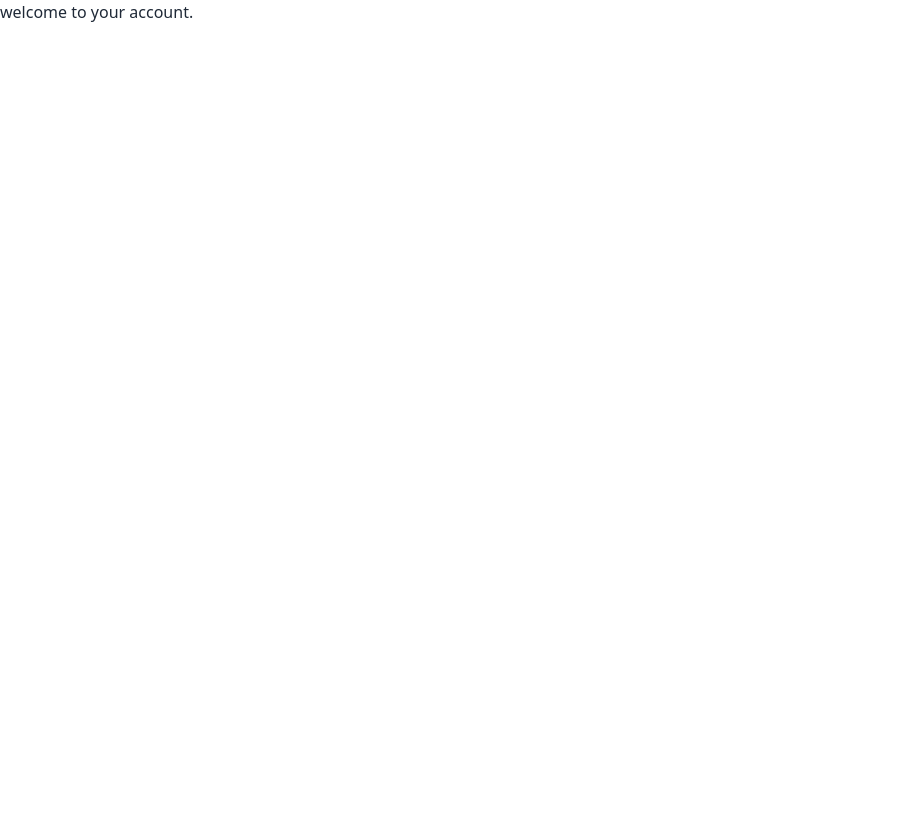
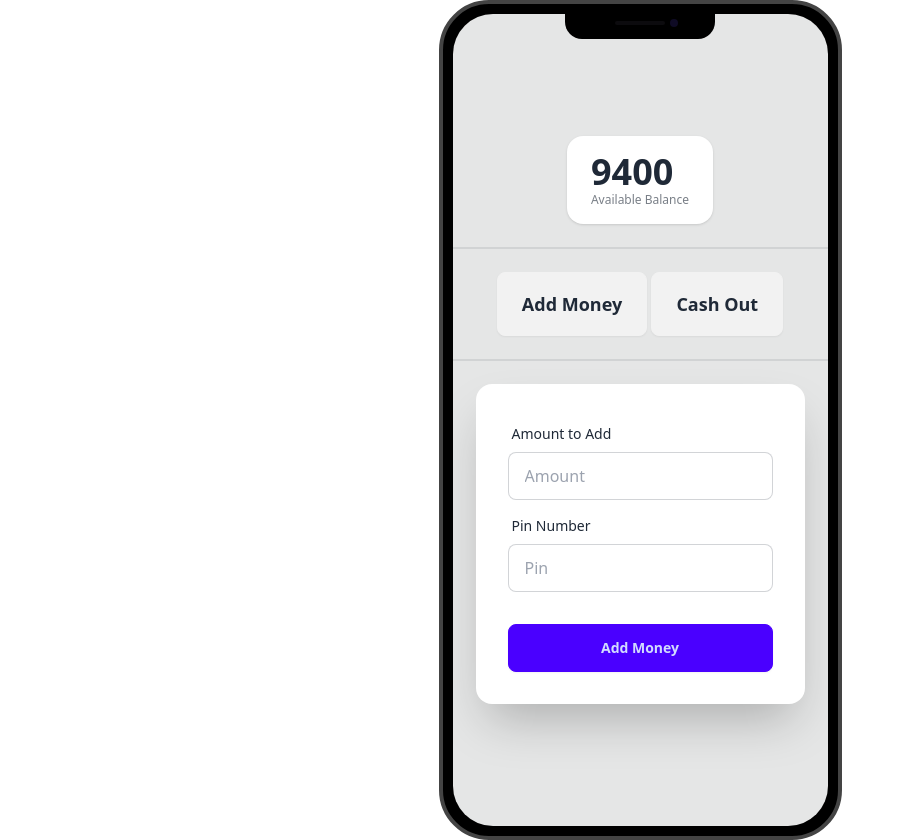
Before and after one commit to Didar-Druboy/payoo-mobile-bank, a plain HTML site: page home.html in a window 1280 px wide. Shown: the whole page, without its empty margins (0-905 px from the left). Before the commit the page ends 800 px from the top, so only its background shows below. Drawn offline with nearby package versions, Linux system fonts and the light colour scheme.

Commit message:
add money button complete

```diff
--- a/home.html
+++ b/home.html
@@ -1,5 +1,5 @@
 <!DOCTYPE html>
-<html lang="en">
+<html lang="en" data-theme="light">
 <head>
     <meta charset="UTF-8">
     <meta name="viewport" content="width=device-width, initial-scale=1.0">
@@ -8,7 +8,56 @@
     <script src="https://cdn.tailwindcss.com"></script>
 </head>
 <body>
-    <h1>welcome to your account.</h1>
-
+    <main class="flex justify-center">
+        <!-- mobile display daisy ui -->
+        <div class="mockup-phone">
+            <div class="camera"></div>
+            <div class="display">
+              <div class="artboard artboard-demo phone-4">
+                <!-- available balance section daisy ui -->
+                <div>
+                    <div class="stats shadow">
+                        <div class="stat">
+                          <div id="available-balance" class="stat-value">9400</div>
+                          <div class="stat-desc">Available Balance</div>
+                        </div>
+                    </div>
+                </div>
+                <!-- horizontal line -->
+                <div class="divider"></div>
+                <!-- user action button -->
+                 <div>
+                    <button class="btn btn-lg">Add Money</button>
+                    <button class="btn btn-lg">Cash Out</button>
+                 </div>
+                 <!-- horizontal line -->
+                <div class="divider"></div>
+                 <!-- add money section -->
+                 <div>
+                    <div class="card bg-base-100 w-full max-w-sm shrink-0 shadow-2xl">
+                        <form class="card-body">
+                          <div class="form-control">
+                            <label class="label">
+                              <span class="label-text">Amount to Add</span>
+                            </label>
+                            <input id="input-amount-to-add" type="text" placeholder="Amount" class="input input-bordered" required />
+                          </div>
+                          <div class="form-control">
+                            <label class="label">
+                              <span class="label-text">Pin Number</span>
+                            </label>
+                            <input id="input-pin" type="password" placeholder="Pin" class="input input-bordered" required />
+                          </div>
+                          <div class="form-control mt-6">
+                            <button id="btn-add-money" class="btn btn-primary">Add Money</button>
+                          </div>
+                        </form>
+                      </div>
+                 </div>
+              </div>
+            </div>
+          </div>
+    </main>
+    <script src="./js/home.js"></script>
 </body>
 </html>
--- /dev/null
+++ b/js/home.js
@@ -0,0 +1,17 @@
+document.getElementById('btn-add-money').addEventListener('click', function(event){
+    event.preventDefault();
+    const amountToAdd = document.getElementById('input-amount-to-add').value;
+    const amountToAddNumber = parseFloat(amountToAdd);
+    const inputPin = document.getElementById('input-pin').value;
+
+    if(inputPin === '1234'){
+        let availableBalance = document.getElementById('available-balance');
+        const availableBalanceNumber = parseFloat(availableBalance.innerText);
+        const newAvailableBalance = availableBalanceNumber + amountToAddNumber;
+        document.getElementById('available-balance').innerText = newAvailableBalance;
+        // console.log(newAvailableBalance);
+    }else{
+        window.alert('Invalid Pin Number');
+    }
+    // console.log(amountToAddNumber, inputPin);
+});
--- a/js/login.js
+++ b/js/login.js
@@ -9,6 +9,6 @@ document.getElementById('btn-login').addEventListener('click', function(event){
         window.location.href = "./home.html";
         // console.log('valid pin and number')
     }else{
-        window.alert('Invalid Pin or Number')
+        window.alert('Invalid Pin or Number');
     }
 });
```
Also changed, not shown: index.html (+1 -1 lines).
